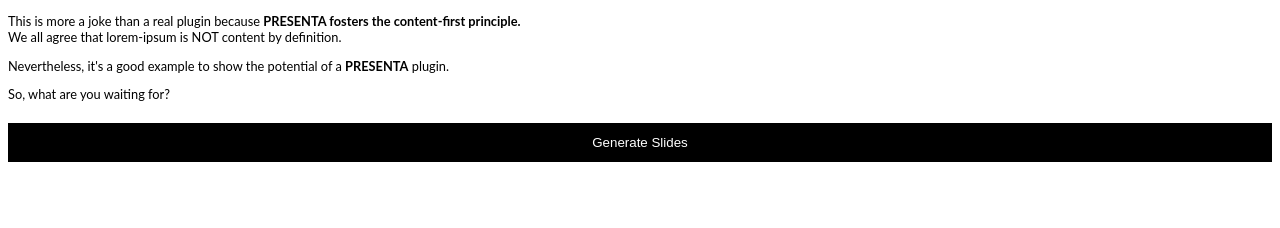
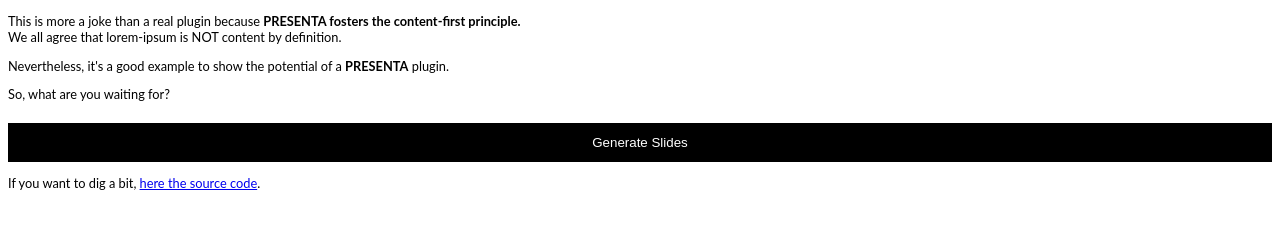
Before and after one commit to presenta-software/plugin-lorem-ipsum, a website: page index.html in a window 1280 px wide. Drawn offline with Linux system fonts and the light colour scheme; a web font is replaced by a local one.

Commit message:
minor typo

```diff
--- a/index.html
+++ b/index.html
@@ -49,6 +49,8 @@
     <div class="row">
       <button>Generate Slides</button>
     </div>
+
+    <p>If you want to dig a bit, <a href="https://github.com/presenta-software/plugin-lorem-ipsum" target="_blank">here the source code</a>.</p>
 
 
     <script type="text/javascript">
--- a/package.json
+++ b/package.json
@@ -1,9 +1,10 @@
 {
   "name": "plugin-lorem-ipsum",
   "version": "1.0.0",
-  "description": "A Lorem Ipsum slide generator just for fun.",
+  "description": "A Lorem Ipsum slide generator for fun and for profit.",
   "keywords": ["lorem", "ipsum", "generator", "text"],
   "author": "PRESENTA",
+  "author_url": "https://www.presenta.cc/",
   "license": "ISC",
   "presenta":{
     "title": "Lorem Ipsum Generator",
```
